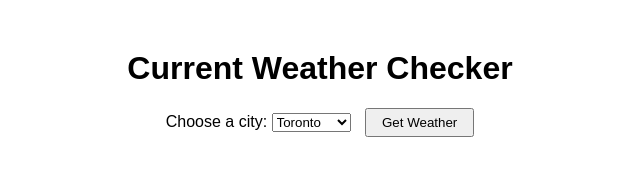
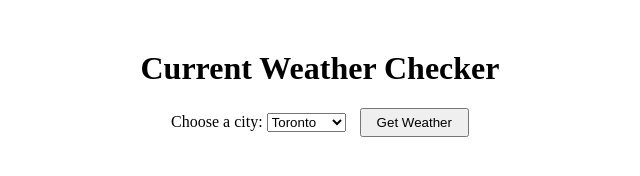
Before and after one commit to PenielleLukusa/inm420-weather-api, a plain HTML site: page Index.html in a window 1280 px wide. Shown: the whole page, without its empty margins (320-960 px from the left). Drawn offline with Linux system fonts and the light colour scheme.

Commit message:
Fix font-family syntax in style.css

```diff
--- a/style.css
+++ b/style.css
@@ -1,5 +1,5 @@
 body {
-  font-family: Time new romain, sans-serif;
+  font-family: 'Times New Roman', Times, serif, sans-serif;
   max-width: 500px;
   margin: 50px auto;
   text-align: center;
```
